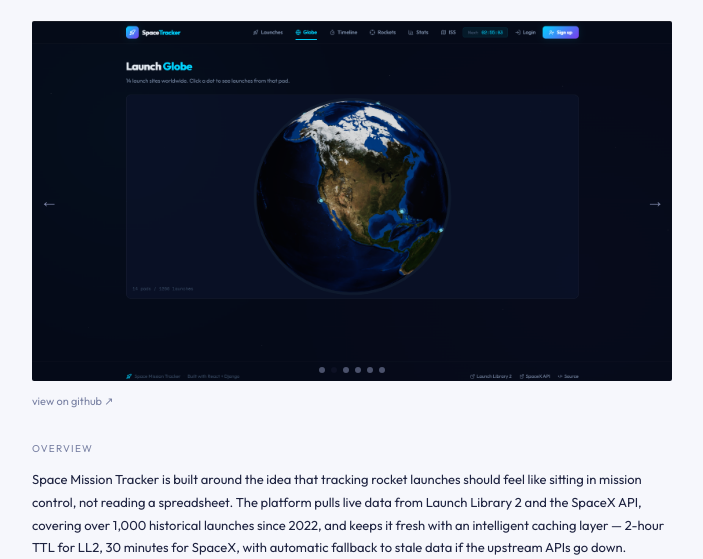
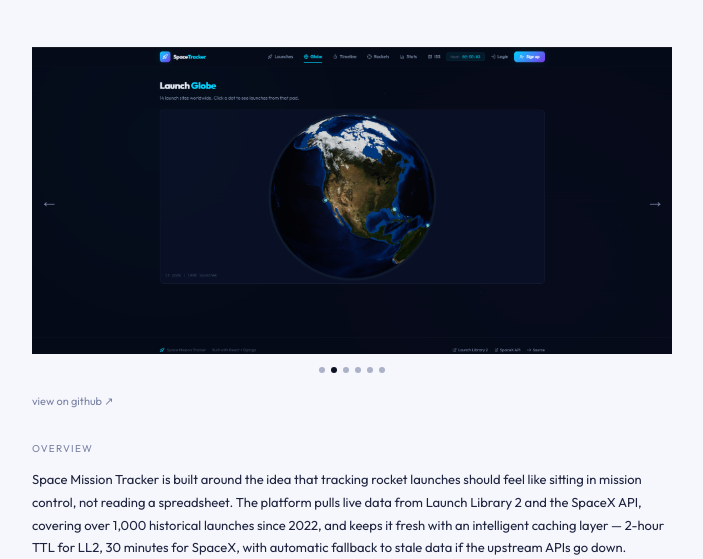
Before and after one commit to muhammada138/muhammada138.github.io, an Astro site: page /projects/space-mission-tracker in a window 1280 px wide. Shown: the part 241-800 px from the top of the page, without its empty margins (288-991 px from the left). Built offline with nearby package versions, Linux system fonts and the light colour scheme; Astro itself is replaced by a stand-in of ours.

Commit message:
fix: use object-contain in slider to prevent cropping portrait screenshots

```diff
--- a/src/components/ProjectDetail.tsx
+++ b/src/components/ProjectDetail.tsx
@@ -103,7 +103,7 @@ export default function ProjectDetail({ project }: Props) {
                 exit="exit"
                 transition={{ duration: 0.6, ease: [0.22, 1, 0.36, 1] }}
                 onClick={() => setLightbox(true)}
-                className="w-full h-full object-cover cursor-zoom-in"
+                className="w-full h-full object-contain cursor-zoom-in"
               />
             </AnimatePresence>
 
```
